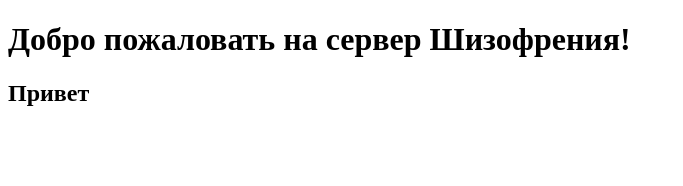
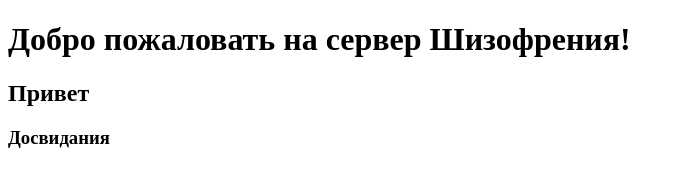
Before and after one commit to Sashaavtushko/Sashaavtushko.github.io, a plain HTML site: page index.html in a window 1280 px wide. Shown: the whole page, without its empty margins (0-683 px from the left). Drawn offline with Linux system fonts and the light colour scheme.

Commit message:
Update index.html

```diff
--- a/index.html
+++ b/index.html
@@ -9,5 +9,6 @@
 <body>
     <h1>Добро пожаловать на сервер Шизофрения!</h1>
     <h2>Привет</h2>
+    <h3>Досвидания</h3>
 </body>
 </html>
```
